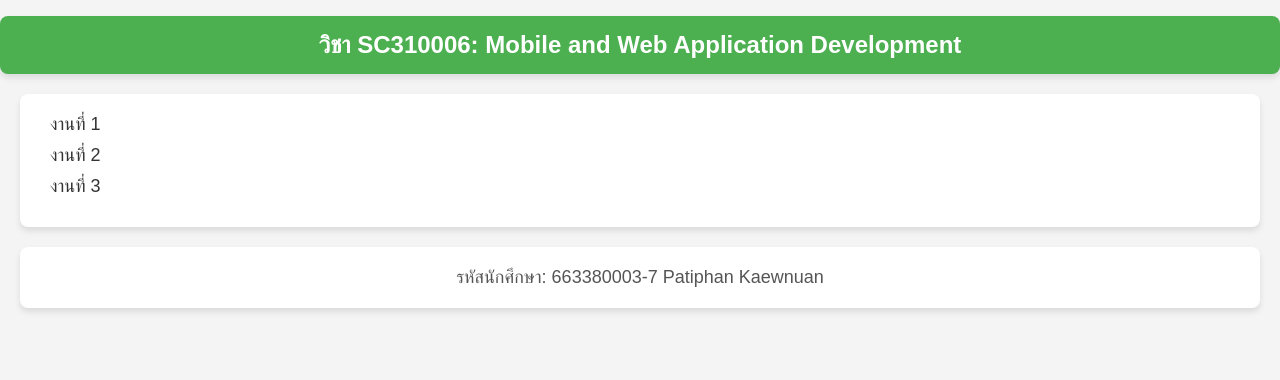
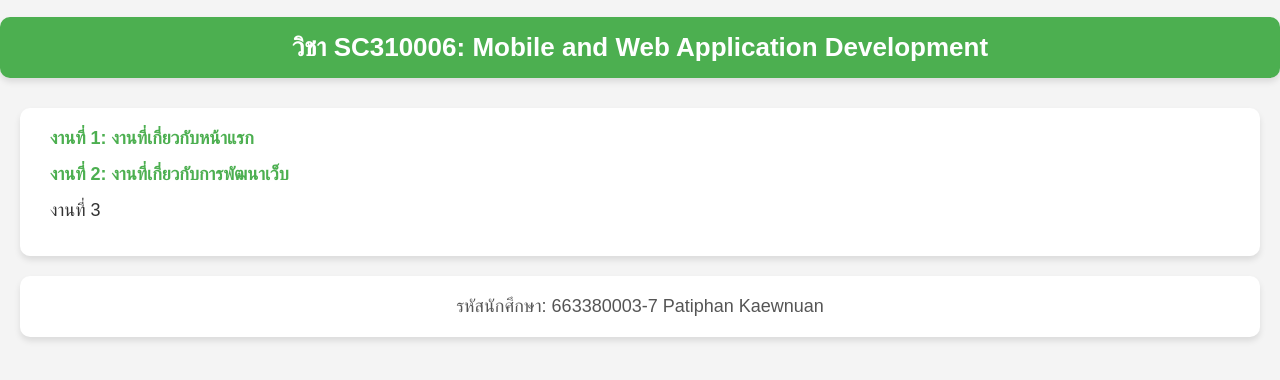
Before and after one commit to Seleblobbyboy/web2024, a plain HTML site: page index.html in a window 1280 px wide. Drawn offline with Linux system fonts and the light colour scheme.

Commit message:
Update index.html

```diff
--- a/index.html
+++ b/index.html
@@ -3,7 +3,7 @@
 <head>
     <meta charset="UTF-8">
     <meta name="viewport" content="width=device-width, initial-scale=1.0">
-    <title>Document</title>
+    <title>SC310006: Mobile and Web Application Development</title>
     <style>
         /* Reset the margin and padding for the body */
         body {
@@ -20,9 +20,9 @@
             color: white;
             padding: 15px;
             text-align: center;
-            margin-bottom: 20px;
-            font-size: 24px;
-            border-radius: 8px;
+            margin-bottom: 30px;
+            font-size: 26px;
+            border-radius: 10px;
             box-shadow: 0 4px 6px rgba(0, 0, 0, 0.1);
         }
 
@@ -31,7 +31,7 @@
             background-color: #fff;
             padding: 20px;
             margin: 0 20px 20px 20px;
-            border-radius: 8px;
+            border-radius: 10px;
             box-shadow: 0 4px 6px rgba(0, 0, 0, 0.1);
             list-style-type: none;
         }
@@ -39,7 +39,7 @@
         ul li {
             font-size: 18px;
             color: #333;
-            margin-bottom: 10px;
+            margin-bottom: 15px;
             padding-left: 10px;
         }
 
@@ -48,7 +48,7 @@
             background-color: #fff;
             padding: 20px;
             margin: 0 20px;
-            border-radius: 8px;
+            border-radius: 10px;
             box-shadow: 0 4px 6px rgba(0, 0, 0, 0.1);
             font-size: 18px;
             color: #555;
@@ -62,13 +62,23 @@
             transition: background-color 0.3s;
         }
 
+        /* Style links */
+        a {
+            color: #4CAF50;
+            text-decoration: none;
+            font-weight: bold;
+        }
+
+        a:hover {
+            text-decoration: underline;
+        }
     </style>
 </head>
 <body>
     <h1>วิชา SC310006: Mobile and Web Application Development</h1>
     <ul>
-        <li>งานที่ 1</li>
-        <li>งานที่ 2</li>
+        <li><a href="https://seleblobbyboy.github.io/web2024/work1.html" target="_blank">งานที่ 1: งานที่เกี่ยวกับหน้าแรก</a></li>
+        <li><a href="https://seleblobbyboy.github.io/web2024/work2/work2.html" target="_blank">งานที่ 2: งานที่เกี่ยวกับการพัฒนาเว็บ</a></li>
         <li>งานที่ 3</li>
     </ul>
     <p>รหัสนักศึกษา: 663380003-7 Patiphan Kaewnuan</p>
```
